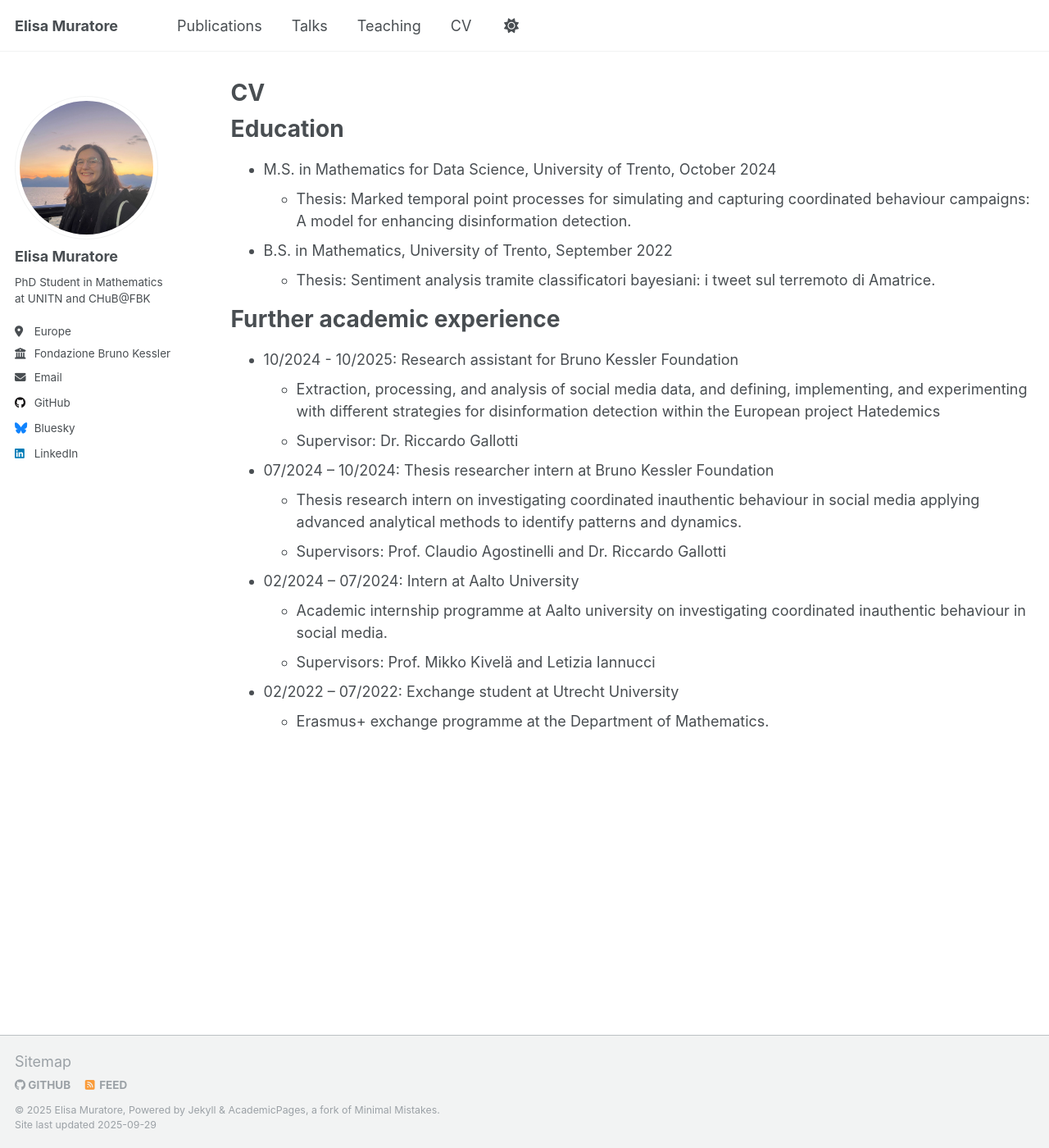
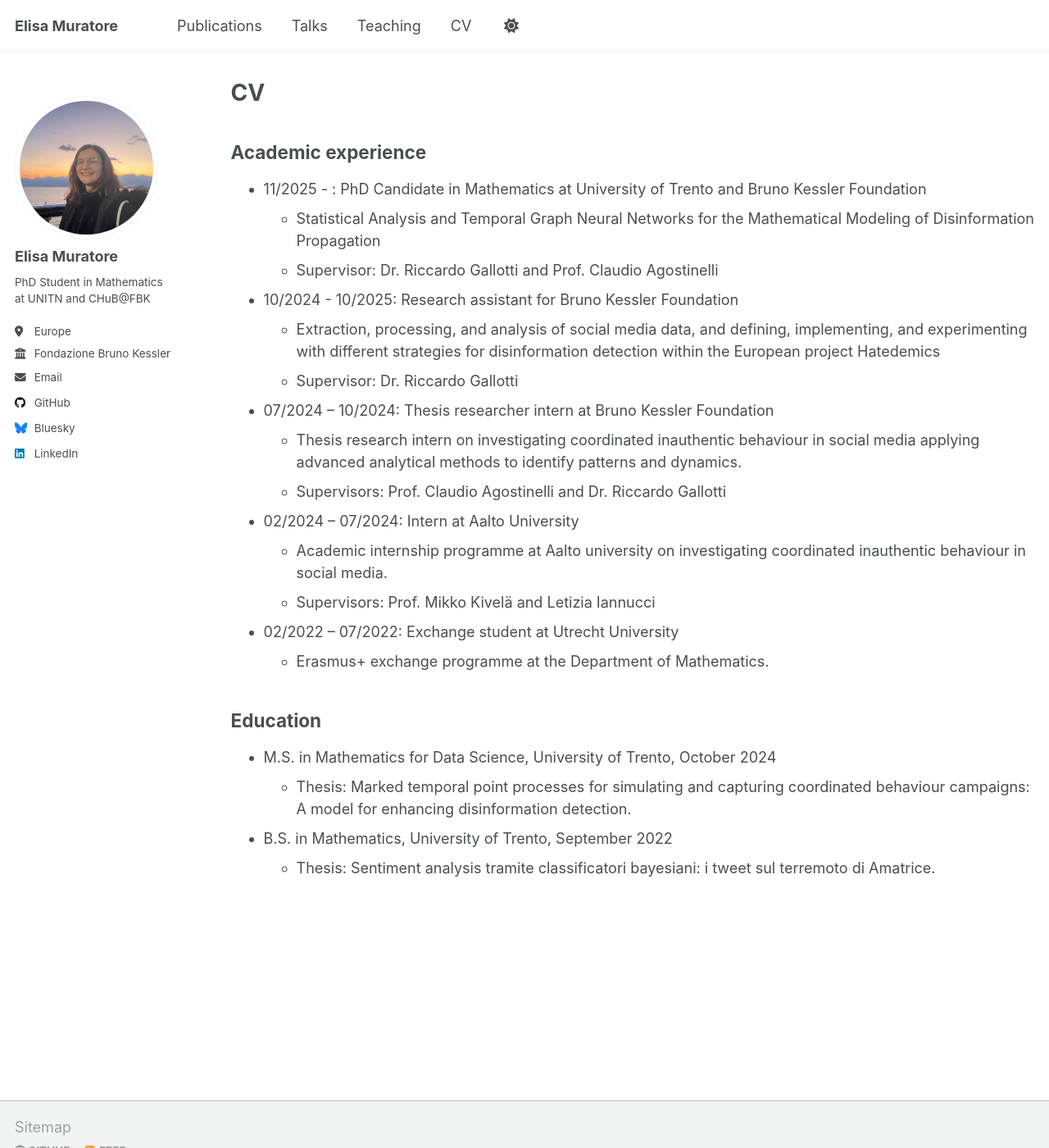
Before and after one commit to ElisaMuratore00/elisamuratore00.github.io, a Jekyll site: the page built from _pages/cv.md, in a window 1280 px wide and 1400 px high. Shown: the whole window at 82% size. Built offline with Jekyll 4.4.1, drawn with Linux system fonts in a browser that asks for light colours; a script that is not in the unit is left out.

```diff
--- a/_pages/cv.md
+++ b/_pages/cv.md
@@ -10,16 +10,15 @@ redirect_from:
 {% include base_path %}
 
 
-Education
-======
-* M.S. in Mathematics for Data Science, University of Trento, October 2024
-  * Thesis: Marked temporal point processes for simulating and capturing coordinated behaviour campaigns: A model for enhancing disinformation detection.
-* B.S. in Mathematics, University of Trento, September 2022
-  * Thesis: Sentiment analysis tramite classificatori bayesiani: i tweet sul terremoto di Amatrice.
 
 
-Further academic experience
-======
+Academic experience
+------
+* 11/2025 - : PhD Candidate in Mathematics at University of Trento and Bruno Kessler Foundation
+  * Statistical Analysis and Temporal Graph Neural Networks for the Mathematical Modeling of Disinformation Propagation
+  * Supervisor: Dr. Riccardo Gallotti and Prof. Claudio Agostinelli
+
+
 * 10/2024 - 10/2025: Research assistant for Bruno Kessler Foundation
   * Extraction, processing, and analysis of social media data, and defining, implementing, and experimenting with different strategies for disinformation detection within the European project Hatedemics
   * Supervisor: Dr. Riccardo Gallotti
@@ -34,3 +33,11 @@ Further academic experience
 
 * 02/2022 – 07/2022: Exchange student at Utrecht University
   * Erasmus+ exchange programme at the Department of Mathematics.
+
+
+Education
+------
+* M.S. in Mathematics for Data Science, University of Trento, October 2024
+  * Thesis: Marked temporal point processes for simulating and capturing coordinated behaviour campaigns: A model for enhancing disinformation detection.
+* B.S. in Mathematics, University of Trento, September 2022
+  * Thesis: Sentiment analysis tramite classificatori bayesiani: i tweet sul terremoto di Amatrice.
```
Also changed, not shown: _pages/about.md (+1 -3 lines).
